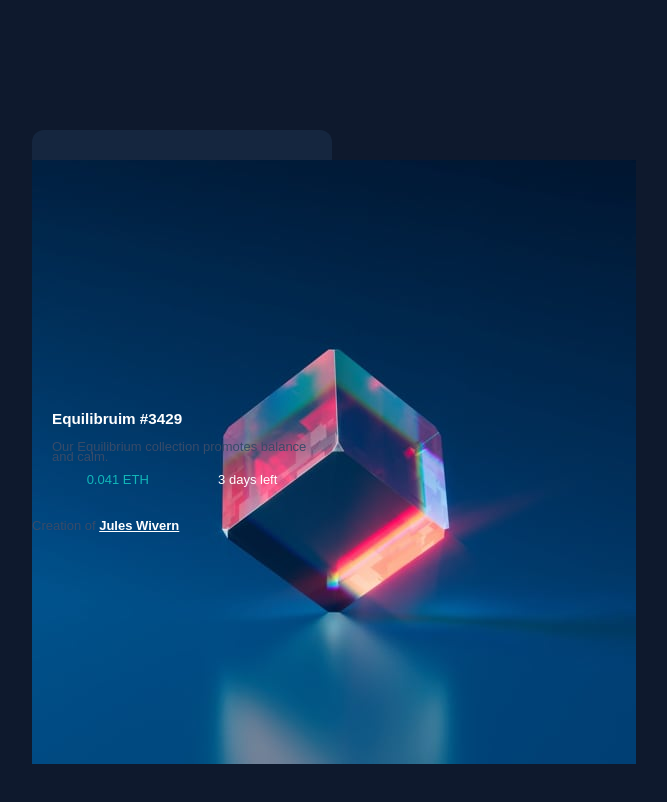
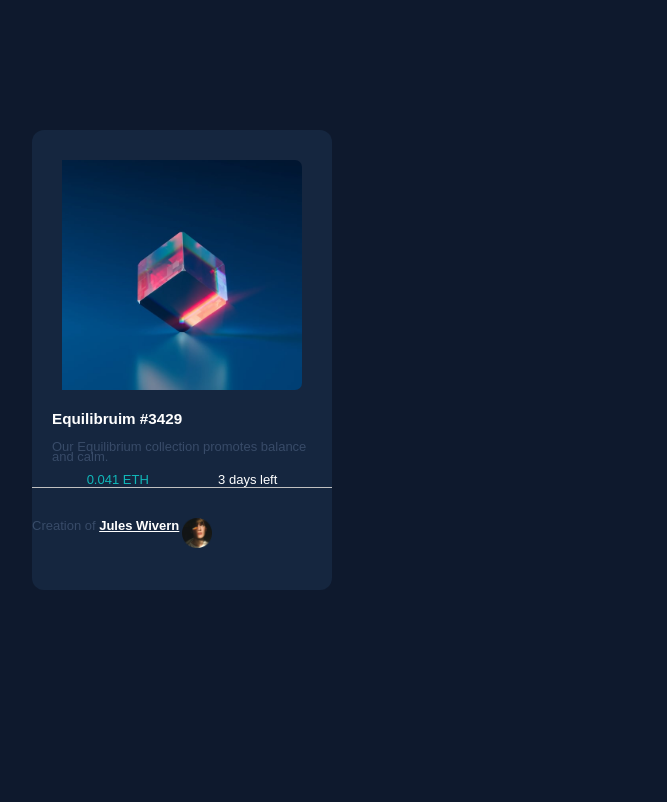
Before and after one commit to msibala/frontend_mentor_nft_design, a plain HTML site: page eth_design.html in a window 1280 px wide. Shown: the top 802 px of the page, without its empty margins (523-1190 px from the left). Drawn offline with Linux system fonts and the light colour scheme.

Commit message:
added images

```diff
--- a/eth_design.css
+++ b/eth_design.css
@@ -24,6 +24,12 @@
 #top{
     height: 250px;
     padding-top: 30px;
+}
+img{
+    height: 230px;
+    width: 240px;
+    padding-left: 30px;
+    border-radius: 7px;
 }
 #mid{
     padding: 0px 20px;
@@ -57,3 +63,9 @@
     position: absolute;
 
 }
+#avatar{
+    height: 30px;
+    width: 30px;
+    float: left;
+
+}
--- a/eth_design.html
+++ b/eth_design.html
@@ -24,7 +24,7 @@
                 </div>
             </div>
             <div id="footer">
-                <!-- <img src="images/image-avatar.png" alt="avatar" id="avatar"> -->
+                <img src="images/image-avatar.png" alt="avatar" id="avatar">
                 <p id="creation-of">Creation of <a href="#"><b>Jules Wivern</b></a></p>
             </div>
         </div>
```
